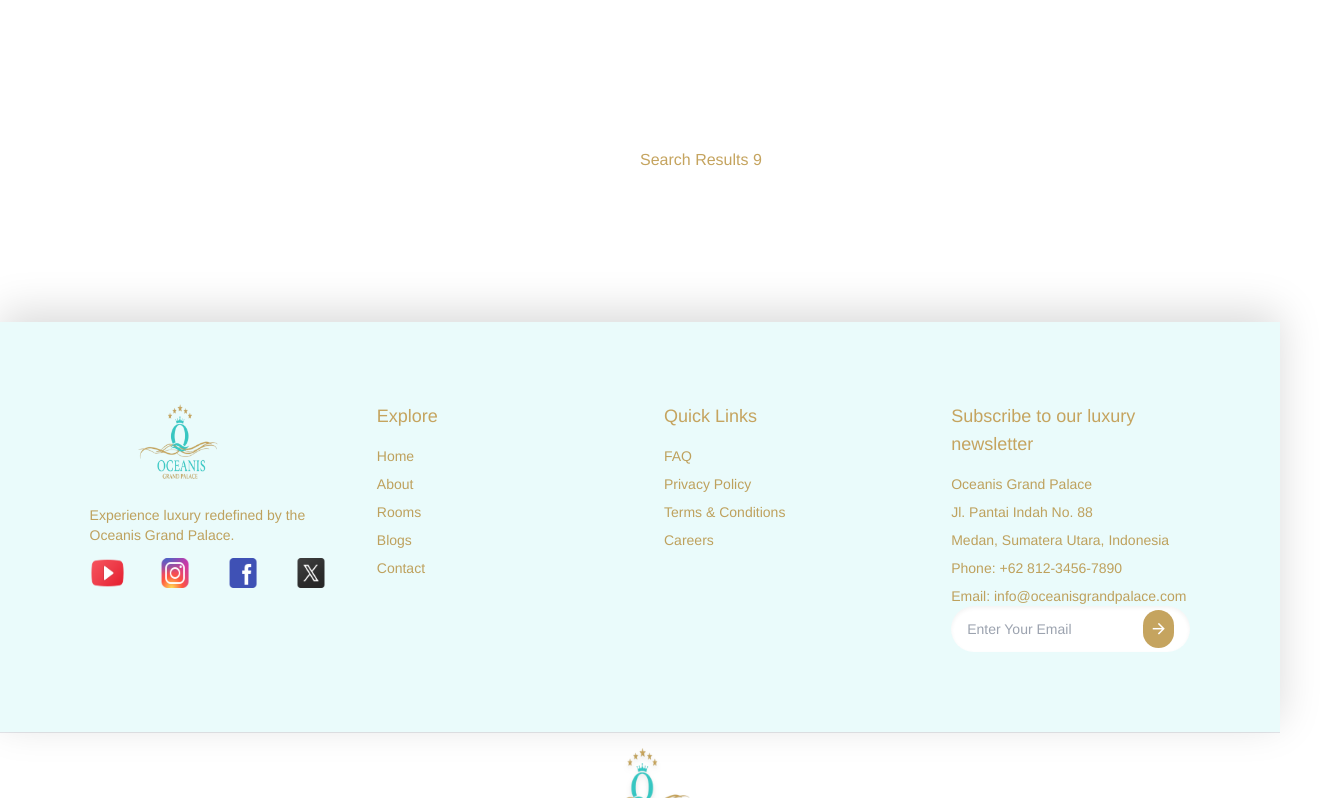
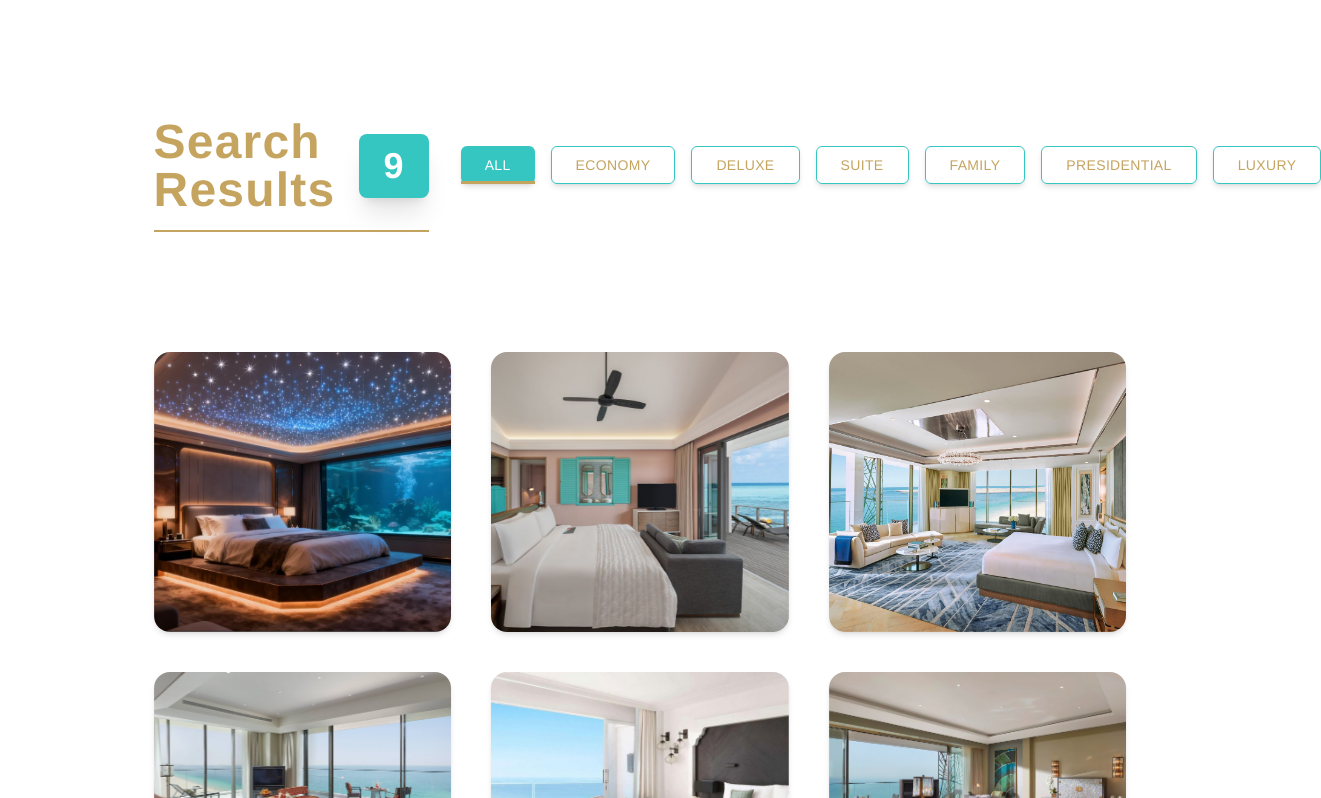
Before and after one commit to YogasWara18/Oceanis-Grand-Palace, a React (Vite) app: page /rooms in a window 1280 px wide. Shown: the part 642-1440 px from the top of the page, 1321 px wide, since content can reach past the window. Built offline with nearby package versions, Linux system fonts and the light colour scheme.

Commit message:
Update Rooms

```diff
--- a/src/Components/Pages/Index.jsx
+++ b/src/Components/Pages/Index.jsx
@@ -39,7 +39,6 @@ import blog3 from "../../assets/Blog3.png";
 import blog4 from "../../assets/Blog4.png";
 import blog5 from "../../assets/Blog5.png";
 import blog6 from "../../assets/Blog6.png";
-import { div } from "framer-motion/client";
 
 import { Swiper, SwiperSlide } from "swiper/react";
 import { Pagination, Navigation, Autoplay } from "swiper/modules";
@@ -53,7 +52,15 @@ function Index() {
 
   const [activeTab, setActiveTab] = useState("All");
 
-  const tabs = ["All", "Economy", "Standard", "Luxury"];
+  const tabs = [
+    "All",
+    "Economy",
+    "Deluxe",
+    "Suite",
+    "Family",
+    "Presidential",
+    "Luxury",
+  ];
 
   const filteredRooms =
     activeTab === "All"
@@ -499,13 +506,13 @@ function Index() {
 
       <div className="w-full lg:px-[12%] px-[8%] pb-[100px]">
         <div className="grid grid-cols-1 md:grid-cols-2 lg:grid-cols-3 gap-10">
-          {filteredRooms.map((rooms) => (
+          {filteredRooms.map((room) => (
             <div
-              key={rooms.id}
+              key={room.id}
               className="show-rooms rounded-2xl overflow-hidden flex flex-col
                bg-[rgba(255,255,255,0.35)] backdrop-blur-xl
                border border-[var(--primary-color)]
-                 shadow-lg transition-all duration-500
+               shadow-lg transition-all duration-500 ease-in-out
                hover:shadow-[0_0_25px_var(--primary-color),0_0_50px_var(--primary-color)]
                hover:border-[var(--text-light)] hover:scale-[1.02]"
             >
@@ -516,11 +523,11 @@ function Index() {
                   pagination={{ clickable: true }}
                   className="w-full h-[280px]"
                 >
-                  {rooms.photos.map((photo, index) => (
+                  {room.photos.map((photo, index) => (
                     <SwiperSlide key={index}>
                       <img
                         src={photo}
-                        alt={`${rooms.title} ${index + 1}`}
+                        alt={`${room.title} ${index + 1}`}
                         className="w-full h-[280px] object-cover transition-opacity duration-500 hover:opacity-90"
                       />
                     </SwiperSlide>
@@ -534,40 +541,42 @@ function Index() {
                     border-t border-[var(--primary-color)]
                     flex justify-center items-center gap-6 py-3"
               >
-                <span className="flex items-center gap-2">
-                  <i className="bg-white/80 shadow rounded px-3 py-1 text-sm text-[var(--text-light)] ri-user-line">
-                    Adults : {rooms.adults}
-                  </i>
+                <span className="flex items-center gap-2 text-sm text-[var(--text-light)]">
+                  <i className="ri-user-line"></i> Adults: {room.adults}
                 </span>
-                <span className="flex items-center gap-2">
-                  <i className="bg-white/80 shadow rounded px-3 py-1 text-sm text-[var(--text-light)] ri-aspect-ratio-line">
-                    Size : {rooms.size}
-                  </i>
+                <span className="flex items-center gap-2 text-sm text-[var(--text-light)]">
+                  <i className="ri-aspect-ratio-line"></i> Size: {room.size}
                 </span>
               </div>
 
               {/* Content */}
-              <Link to={`/rooms/${rooms.id}`} className="flex-1">
-                <div className="px-6 pt-6 pb-6 text-center flex flex-col items-center">
-                  {/* Heading & Description */}
-                  <h3 className="text-2xl font-semibold text-[var(--primary-color)] mb-2 tracking-wide transition-colors duration-300 hover:text-[var(--text-light)]">
-                    {rooms.title}
+              <div className="px-6 pt-6 pb-6 text-center flex flex-col items-center flex-1">
+                <Link to={`/rooms/${room.id}`} className="w-full">
+                  <h3
+                    className="text-2xl font-semibold text-[var(--primary-color)] mb-2 tracking-wide
+                       transition-colors duration-300 hover:text-[var(--text-light)]"
+                  >
+                    {room.title}
                   </h3>
-                  <p className="text-md text-[#204f5e] max-w-[80%] mx-auto leading-relaxed mb-6">
-                    {rooms.description}
+                  <p className="text-md text-[var(--black-color)] max-w-[80%] mx-auto leading-relaxed mb-6">
+                    {room.description}
                   </p>
+                </Link>
 
                 {/* Price & Button */}
                 <div className="mt-4 flex items-center justify-between w-full px-2">
                   <p className="text-xl font-bold text-[var(--text-color)] tracking-wide">
-                      ${rooms.price}
+                    ${room.price}
                   </p>
-                    <button className="w-12 h-12 bg-[var(--primary-color)] rounded-full flex items-center justify-center text-white text-xl shadow-md hover:bg-[var(--text-light)] hover:shadow-lg hover:ring-2 hover:ring-[var(--primary-color)] transition-all duration-300">
+                  <button
+                    className="w-12 h-12 bg-[var(--primary-color)] rounded-full flex items-center justify-center
+                           text-white text-xl shadow-md hover:bg-[var(--text-light)] hover:shadow-lg
+                           hover:ring-2 hover:ring-[var(--primary-color)] transition-all duration-300 ease-in-out"
+                  >
                     <i className="ri-bookmark-line"></i>
                   </button>
                 </div>
               </div>
-              </Link>
             </div>
           ))}
         </div>
--- a/src/Components/Pages/Rooms.jsx
+++ b/src/Components/Pages/Rooms.jsx
@@ -3,14 +3,28 @@ import roomsImg from "../../assets/Rooms-bg.jpg";
 
 import RoomsData from "../../Rooms.json";
 
+import { Swiper, SwiperSlide } from "swiper/react";
+import { Navigation, Pagination } from "swiper/modules";
+import "swiper/css";
+import "swiper/css/navigation";
+
 const Rooms = () => {
-    const [activeTab, setactiveTab] = useState('All');
+  const [activeTab, setactiveTab] = useState("All");
 
-    const tab = ['All', 'Economy', 'Standard', 'Luxury'];
-
-    const filteredRooms = activeTab === 'All'
-        ? RoomsData
-        : RoomsData.filter(room => room.type === activeTab);
+  // Tambahkan di atas komponen Rooms
+  const tabs = [
+    "All",
+    "Economy",
+    "Deluxe",
+    "Suite",
+    "Family",
+    "Presidential",
+    "Luxury",
+  ];
+  const filteredRooms =
+    activeTab === "All"
+      ? RoomsData
+      : RoomsData.filter((room) => room.type === activeTab);
 
   return (
     <>
@@ -37,22 +51,81 @@ const Rooms = () => {
               textShadow: `2px 2px 0 var(--text-color), 4px 4px 0 rgba(0,0,0,0.25), 6px 6px 8px var(--primary-color)`,
             }}
           >
-            Choose Your Oceanis
+            Choose Your Rooms
           </h1>
         </div>
       </div>
 
-      <div className="section-wrapper">
+      <div className="section-wrapper bg-[var(--white-color)]">
         {/* Rooms Search Info */}
-        <div className="w-100 lg:px-[12%] px-[8%] py-[150px]">
-            <div className="rooms-search-info flex flex-col md:flex-row gap-5 md:gap-0">
-                <div className="md:w-1/2"/>
-                <h2 className="">Search Results <span>{filteredRooms.length}</span></h2>
+        <div className="w-full lg:px-[12%] px-[8%] py-[120px]">
+          <div className="rooms-search-info flex flex-col md:flex-row items-center md:items-start justify-between gap-8">
+            <h2
+              className="text-5xl md:text-5xl font-bold font-[var(--Oswald-font)] flex items-center gap-6
+             text-[var(--text-color)] tracking-wide border-b-2 border-[var(--text-color)] pb-4"
+            >
+              Search Results
+              <span
+                className="bg-[var(--primary-color)] px-6 py-3 rounded-lg
+               text-[var(--white-color)] text-3xl md:text-4xl font-[var(--Arimo-font)] shadow-xl
+               transition duration-300 hover:bg-[var(--secondary-color)] hover:scale-105"
+              >
+                {filteredRooms.length}
+              </span>
+            </h2>
+
+            {/* Tabs di kanan */}
+            <div className="search-tabs flex justify-end gap-4 translate-y-7">
+              {tabs.map((tab) => (
+                <button
+                  key={tab}
+                  onClick={() => setactiveTab(tab)}
+                  className={`px-6 py-2 rounded-md font-[var(--Arimo-font)] text-sm tracking-wide uppercase
+                        transition duration-300 shadow-md relative
+                        ${
+                          activeTab === tab
+                            ? "bg-[var(--primary-color)] text-[var(--white-color)] after:absolute after:bottom-0 after:left-0 after:w-full after:h-[3px] after:bg-[var(--text-color)]"
+                            : "bg-transparent border border-[var(--primary-color)] text-[var(--text-color)] hover:bg-[var(--prim-light)] hover:text-[var(--black-color)]"
+                        }`}
+                >
+                  {tab}
+                </button>
+              ))}
             </div>
+          </div>
+        </div>
+        {/* Rooms Info */}
+        <div className="w-100 lg:px-[12%] px-[8%] pb-[100px]">
+          <div className="grid grid-cols-1 md:grid-cols-2 lg:grid-cols-3 gap-10">
+            {filteredRooms.map((room) => (
+              <div
+                key={room.id}
+                className="bg-white rounded-2xl shadow-md overflow-hidden show-rooms"
+              >
+                <div className="relative">
+                  <Swiper
+                    modules={[Pagination]}
+                    pagination={{ clickable: true }}
+                    className="w-full h-[280px] costum-swiper"
+                  >
+                    {room.photos.map((photo, index) => (
+                      <SwiperSlide key={index}>
+                        <img
+                          src={photo}
+                          alt={`${room.title} ${index + 1}`}
+                          className="w-full h-[280px] object-cover transition-opacity duration-500 hover:opacity-90"
+                        />
+                      </SwiperSlide>
+                    ))}
+                  </Swiper>
+                </div>
+              </div>
+            ))}
+          </div>
         </div>
       </div>
     </>
   );
-}
+};
 
 export default Rooms;
```
Lines whose indentation alone changed are shown as unchanged.
